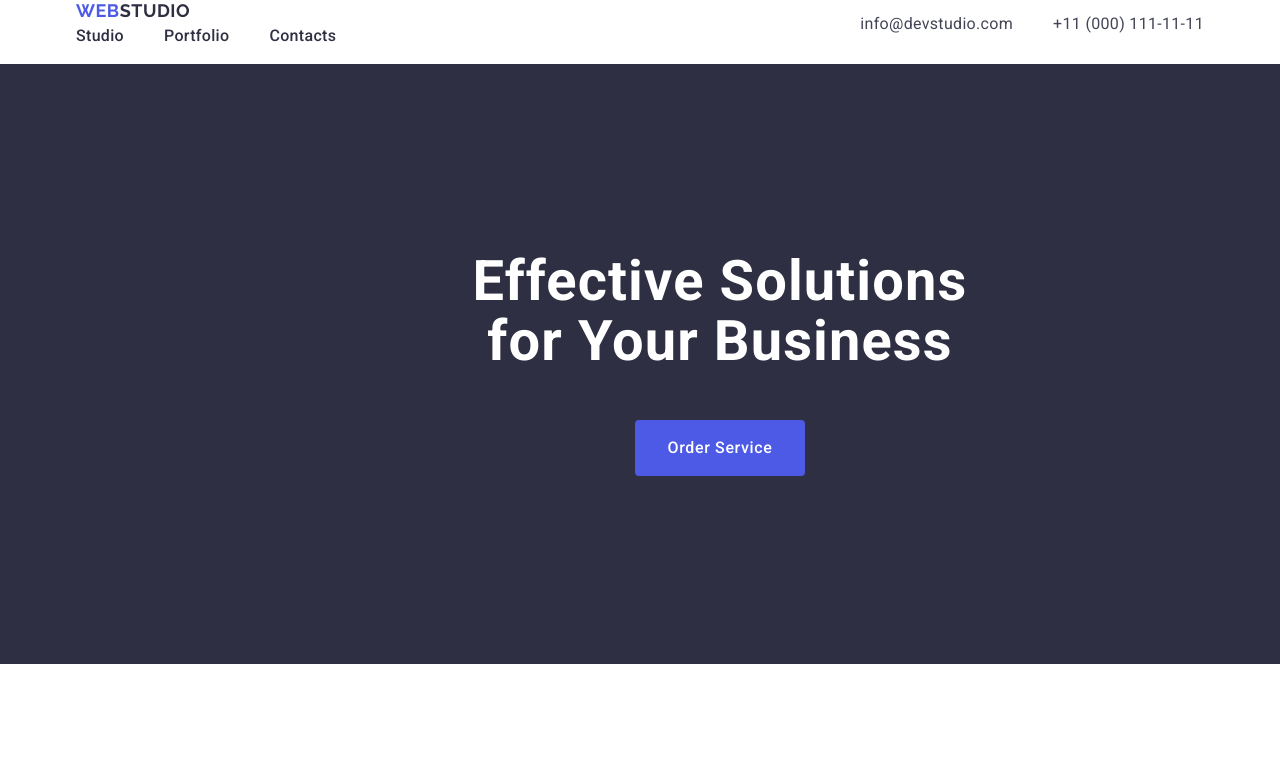
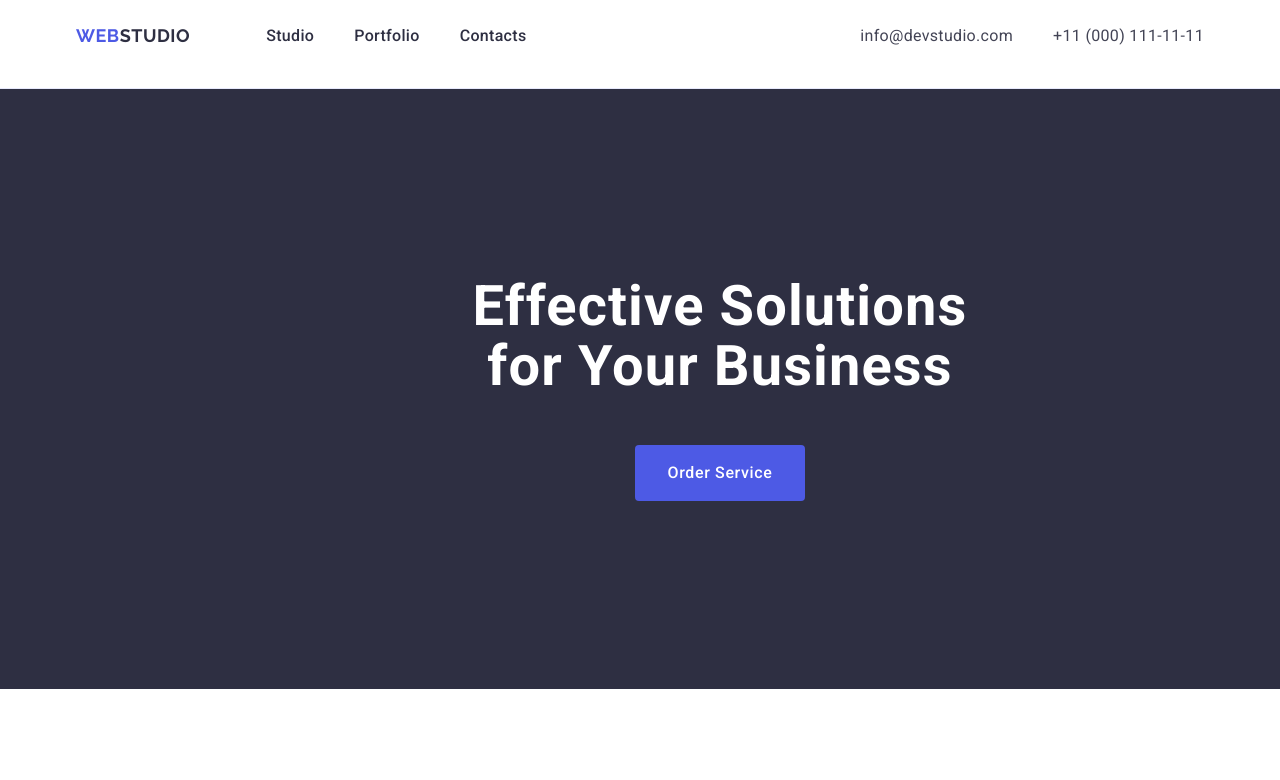
Before and after one commit to AngelinaDovgan/goit-markup-hw-03, a plain HTML site: page index.html in a window 1280 px wide. Shown: the top 780 px of the page. Drawn offline with nearby package versions, Linux system fonts and the light colour scheme.

Commit message:
2 вар

```diff
--- a/css/styles.css
+++ b/css/styles.css
@@ -25,6 +25,10 @@ a {
     text-decoration: none;
 }
 
+img {
+    display: block;
+}
+
 .container {
     width: 1158px;
     margin-left: auto;
@@ -39,9 +43,19 @@ a {
     justify-content: space-between;
 }
 
+.header {
+    border-bottom: 1px solid #e7e9fc;
+}
+
+.page-nav {
+    display: flex;
+    align-items: center;
+}
+
 .menu {
     display: flex;
     gap: 40px;
+    padding: 24px 0;
 }
 
 .logo {
--- a/index.html
+++ b/index.html
@@ -16,9 +16,9 @@
 </head>
 <body>
 
-<header>
+<header class="header">
   <div class="container container-flex">
-    <nav>
+    <nav class="page-nav">
 <a href="./index.html" class="logotype logotype-link">Web<span class="logo">Studio
 </span>
 </a>
```
Also changed, not shown: 1 other file.
